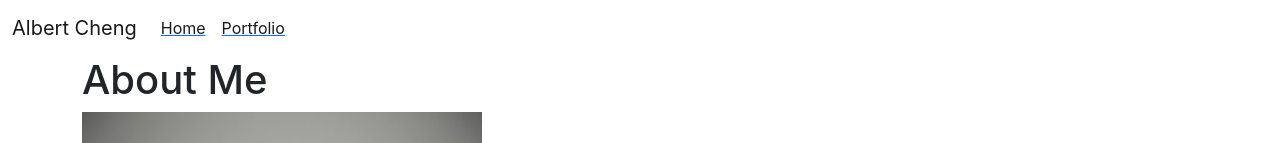
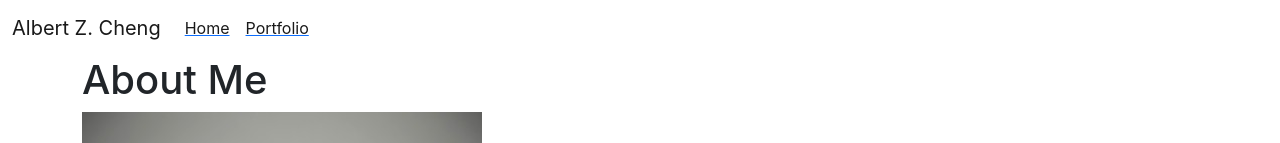
Before and after one commit to alzcheng/react-portfolio, a React (Create React App) app: page / in a window 1280 px wide. Shown: the top 143 px of the page. Built offline with nearby package versions, Linux system fonts and the light colour scheme.

Commit message:
first commit

```diff
--- a/src/Components/Nav/Nav.js
+++ b/src/Components/Nav/Nav.js
@@ -4,7 +4,7 @@ const Nav = () => {
   return (
     <nav className="navbar navbar-expand-lg navbar-light">
       <div className="container-fluid">
-        <span className="navbar-brand">Albert Cheng</span>
+        <span className="navbar-brand">Albert Z. Cheng</span>
         <button className="navbar-toggler" type="button" data-bs-toggle="collapse" data-bs-target="#navbarText" aria-controls="navbarText" aria-expanded="false" aria-label="Toggle navigation">
           <span className="navbar-toggler-icon"></span>
         </button>
```
